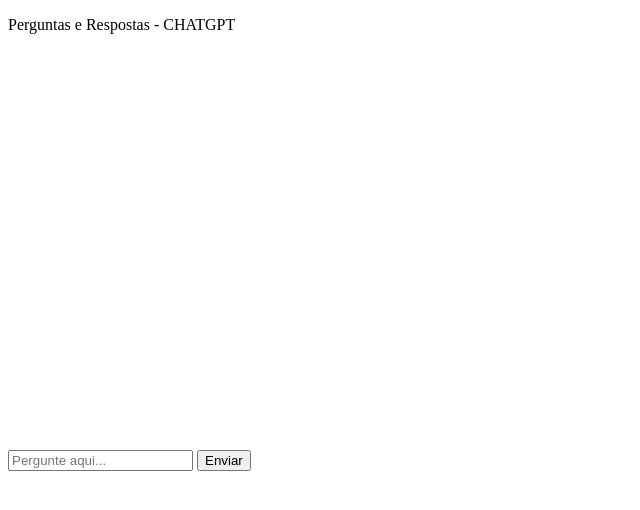
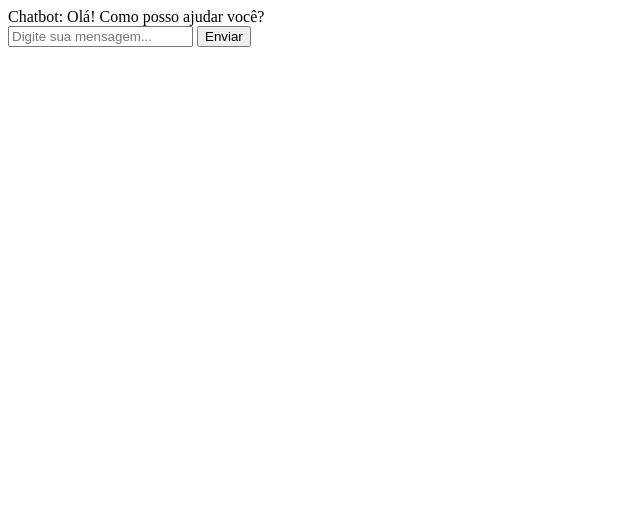
Before and after one commit to jvstrs10/test3, a plain HTML site: page index.html in a window 1280 px wide. Shown: the whole page, without its empty margins (0-640 px from the left). Drawn offline with Linux system fonts and the light colour scheme.

Commit message:
Update index.html

```diff
--- a/index.html
+++ b/index.html
@@ -1,26 +1,21 @@
 <!DOCTYPE html>
 <html lang="pt-BR">
 <head>
-  <meta charset="UTF-8">
-  <meta http-equiv="X-UA-Compatible" content="IE=edge">
-  <meta name="viewport" content="width=device-width, initial-scale=1.0">
-  <link rel="stylesheet" href="style.css">
-  <title>Perguntas e Respostas - CHATGPT</title>
+    <meta charset="UTF-8">
+    <meta name="viewport" content="width=device-width, initial-scale=1.0">
+    <title>Chatbot Simples</title>
+    <link rel="stylesheet" href="styles.css">
 </head>
 <body>
-  <div class="box-questions">
-    <div class="header">
-      <p>Perguntas e Respostas - CHATGPT</p>
+
+<div class="chat-container">
+    <div class="chat-box" id="chat-box">
+        <div class="message bot-message">Chatbot: Olá! Como posso ajudar você?</div>
     </div>
-    <p id="status" style="display:none;"></p>
-    <div id="history" style="overflow-y: auto; height: 400px;">
-      <!-- Aqui vai o chat gerado conforme as respostas -->
-    </div>
-    <div class="footer">
-      <input type="text" id="message-input" placeholder="Pergunte aqui..." aria-label="Digite sua pergunta">
-      <button class="btn-submit" id="btn-submit" onclick="sendMessage()">Enviar</button>
-    </div>
-  </div>
-  <script src="main.js"></script>
+    <input type="text" id="user-input" placeholder="Digite sua mensagem..." onkeypress="if(event.key === 'Enter') sendMessage()">
+    <button onclick="sendMessage()">Enviar</button>
+</div>
+
+<script src="script.js"></script>
 </body>
 </html>
```
